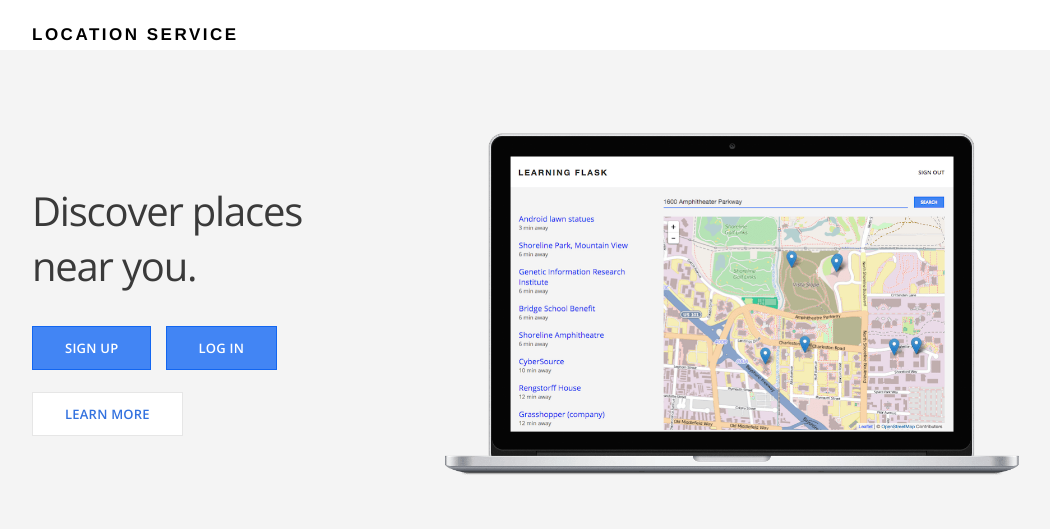
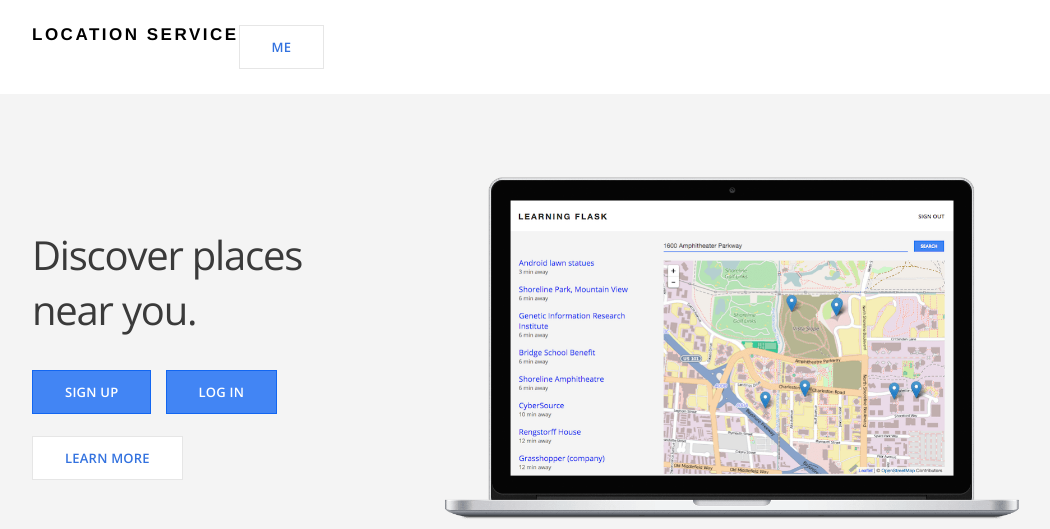
Before and after one commit to Saadelkheety/location-base-service, a Flask app: page / in a window 1280 px wide. Shown: the top 529 px of the page, without its empty margins (108-1158 px from the left). Run offline with Flask 2, Linux system fonts and the light colour scheme; some libraries are stand-ins or nearby versions.

```diff
--- a/templates/home.html
+++ b/templates/home.html
@@ -36,9 +36,6 @@
 
         <div id="map"></div>
       </div>
-      <div class="hero-section">
-          <a href="https://elkheety.herokuapp.com/" class="btn-secondary">Me</a>
-      </div>
       <div class="clearfix"></div>
     </div>
   </main>
--- a/templates/layout.html
+++ b/templates/layout.html
@@ -11,6 +11,9 @@
     <header>
       <div class="container">
         <h1 class="title">Location Service</h1>
+        <div class="hero-section">
+            <a href="https://elkheety.herokuapp.com/" class="btn-secondary">Me</a>
+        </div>
       </div>
     </header>
 
```
